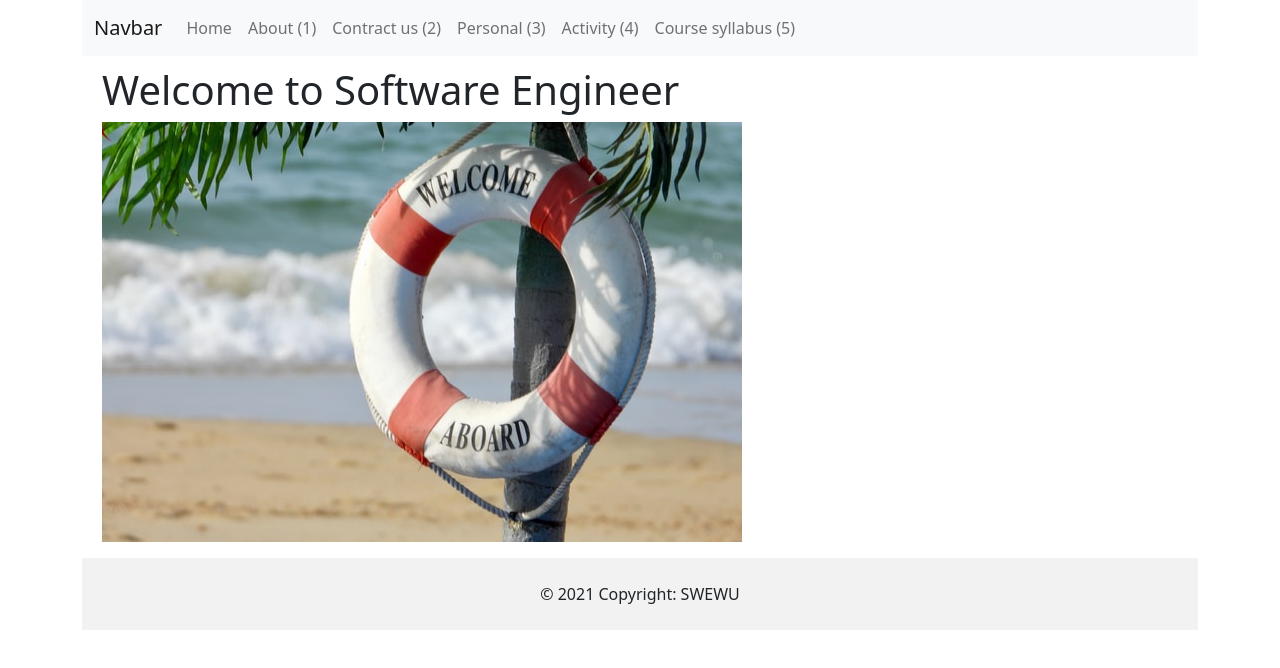
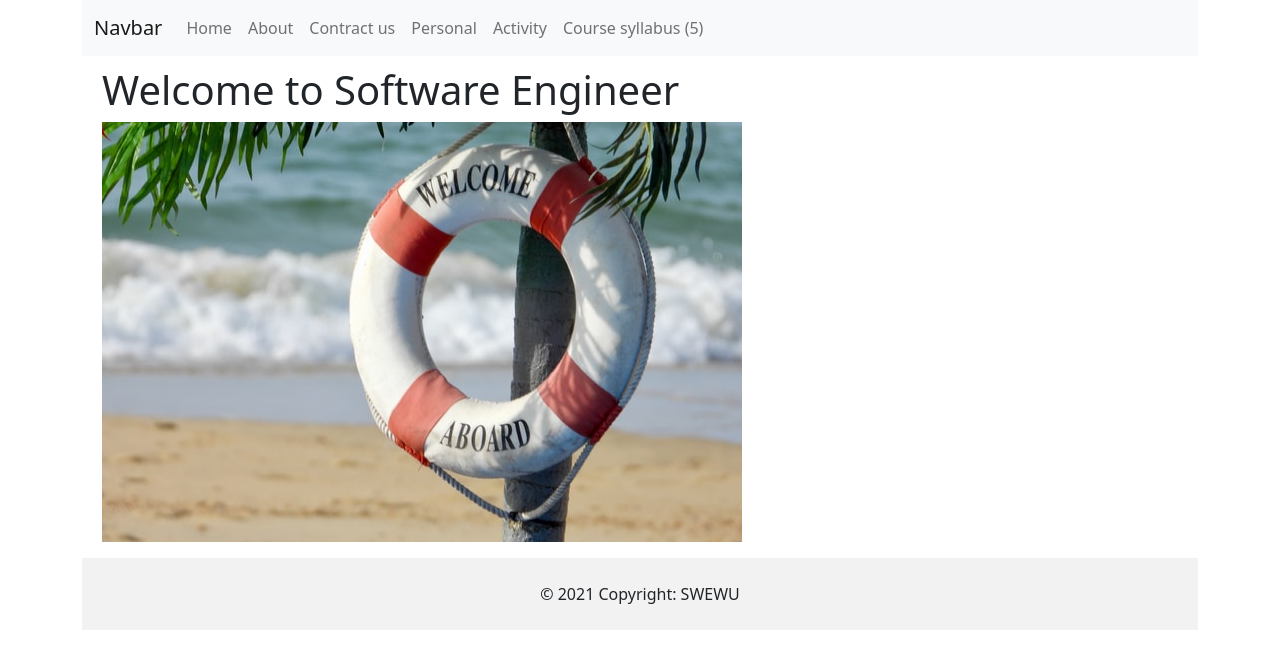
Before and after one commit to swewu/major-website, a Next.js app: page / in a window 1280 px wide. Shown: the top 668 px of the page. Built offline with nearby package versions, Linux system fonts and the light colour scheme.

Commit message:
feat: remove number page

```diff
--- a/components/header.js
+++ b/components/header.js
@@ -27,22 +27,22 @@ export default function Header() {
             </Link>
             <Link href="/1">
               <li className="nav-item">
-                <a className="nav-link">About (1)</a>
+                <a className="nav-link">About</a>
               </li>
             </Link>
             <Link href="/2">
               <li className="nav-item">
-                <a className="nav-link">Contract us (2)</a>
+                <a className="nav-link">Contract us</a>
               </li>
             </Link>
             <Link href="/3">
               <li className="nav-item">
-                <a className="nav-link">Personal (3)</a>
+                <a className="nav-link">Personal</a>
               </li>
             </Link>
             <Link href="/4">
               <li className="nav-item">
-                <a className="nav-link">Activity (4)</a>
+                <a className="nav-link">Activity</a>
               </li>
             </Link>
             <Link href="/5">
```
